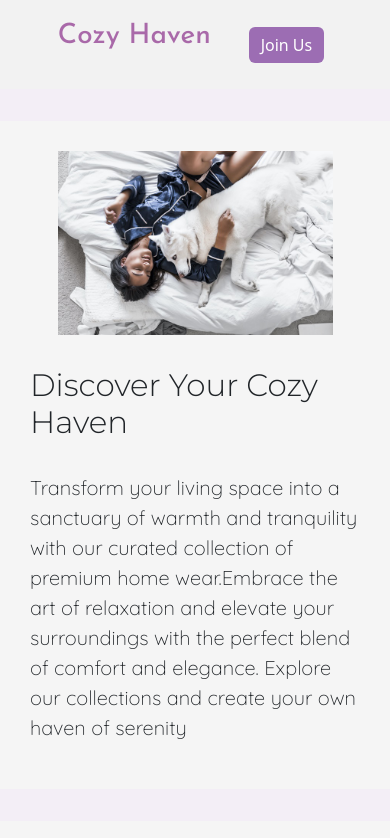
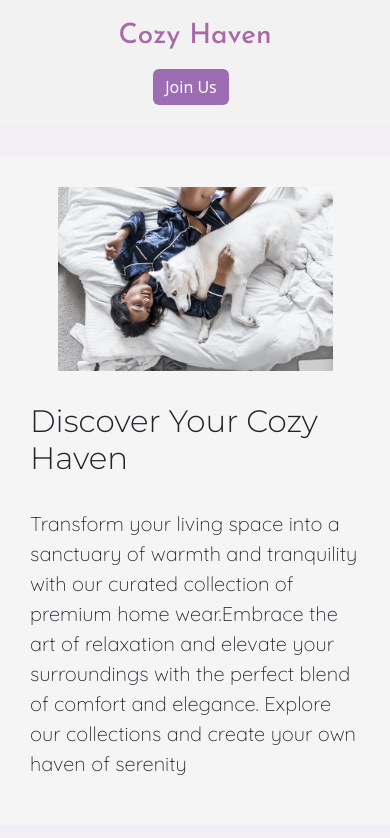
Before and after one commit to Gradev-io/Cozy-Haven-io, a plain HTML site: page index.html in a window 390 px wide. Shown: the top 838 px of the page. Drawn offline with nearby package versions, Linux system fonts and the light colour scheme.

Commit message:
css update

```diff
--- a/assets/css/style.css
+++ b/assets/css/style.css
@@ -223,6 +223,7 @@ main
     rgba(116, 9, 121, 1) 18%,
     rgba(179, 97, 170, 1) 90%
   );
+  padding: 20px;
 }
 .about-container-box > h1 {
   color: white;
@@ -237,6 +238,7 @@ main
   flex-direction: column;
   width: 100%;
   margin-top: 2rem;
+  padding: 30px;
 }
 .info-container > .info-container-box > div {
   display: flex;
@@ -250,9 +252,9 @@ main
 @media screen and (max-width: 1080px) {
   .header {
     display: flex;
-    justify-content: space-evenly;
+    justify-content: center;
     align-items: center;
-    flex-direction: row;
+    flex-direction: column;
   }
   .header > .headerSubList {
     display: none;
```
